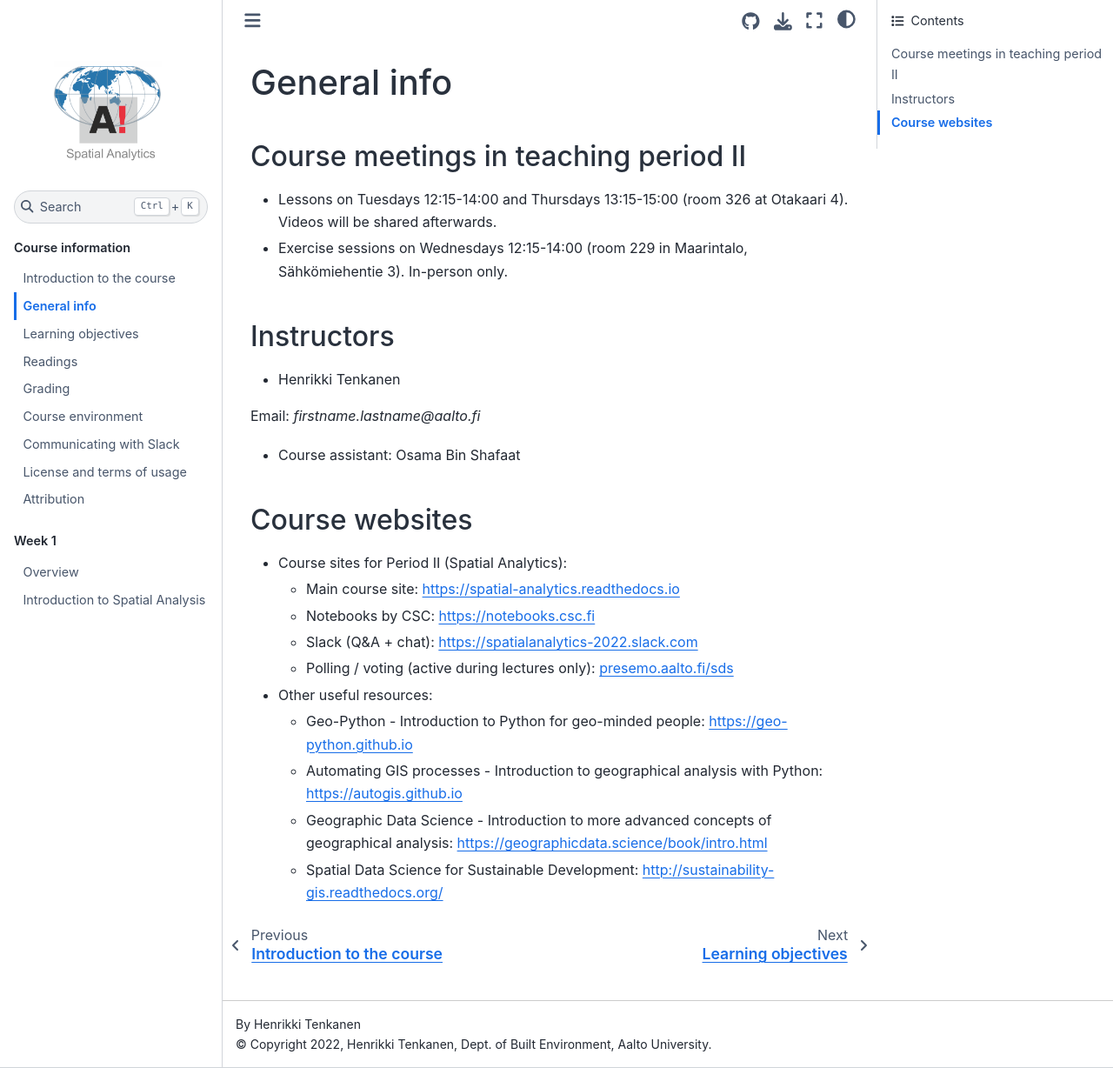
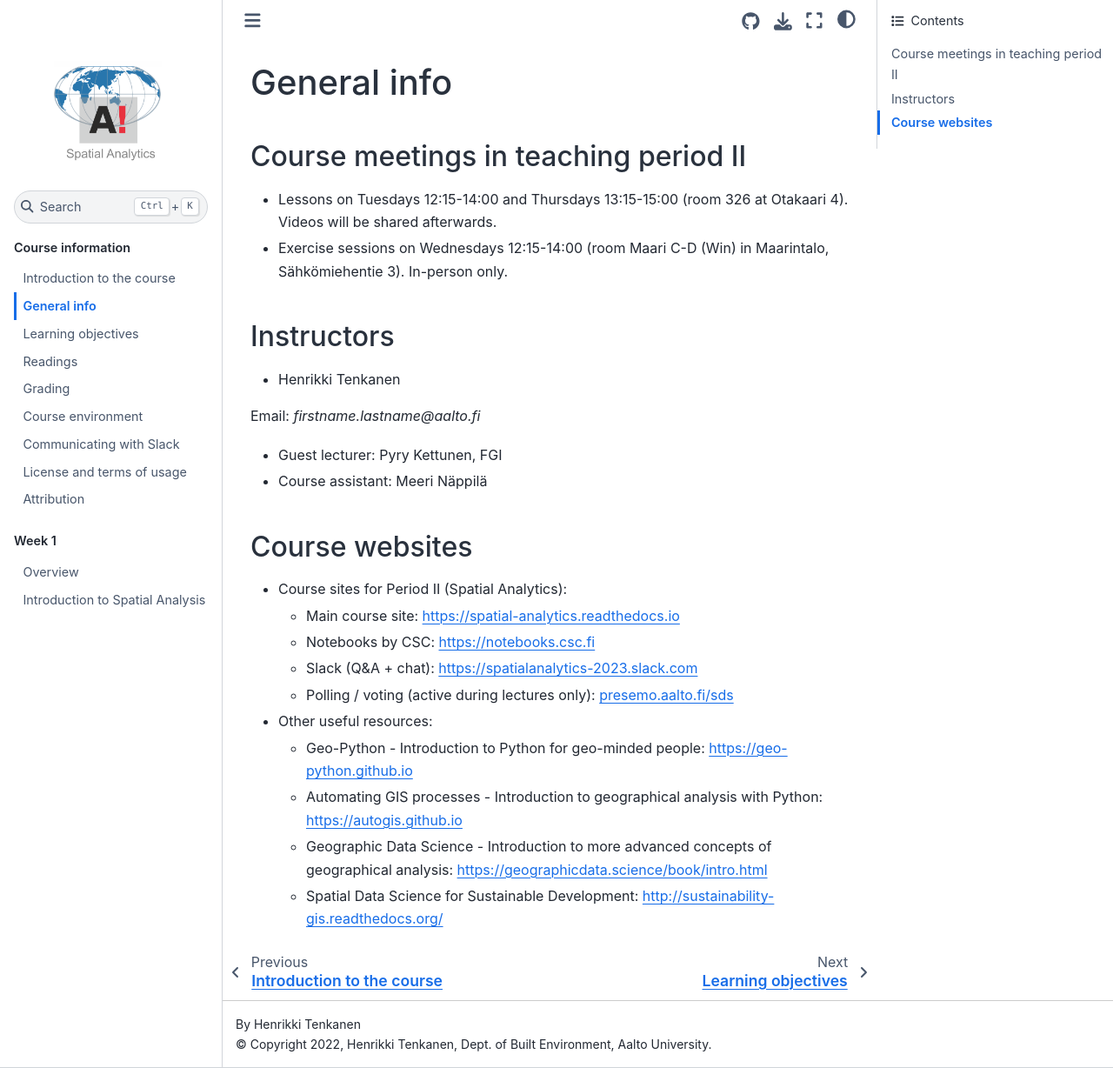
Before and after one commit to AaltoGIS/Spatial-Analytics, a Sphinx documentation site: the page built from source/course-info/course-info.rst, in a window 1280 px wide and 1228 px high. Shown: the whole window at 87% size. Built offline with Sphinx 7.4.7 and the Sphinx Book theme 1.1.4, drawn with Linux system fonts in a browser that asks for light colours; pages that are not in the unit, such as notebooks, are missing from menus.

Commit message:
Update course info

```diff
--- a/source/course-info/course-info.rst
+++ b/source/course-info/course-info.rst
@@ -5,7 +5,7 @@ Course meetings in teaching period II
 -------------------------------------
 
 - Lessons on Tuesdays 12:15-14:00 and Thursdays 13:15-15:00 (room 326 at Otakaari 4). Videos will be shared afterwards.
-- Exercise sessions on Wednesdays 12:15-14:00 (room 229 in Maarintalo, Sähkömiehentie 3). In-person only.
+- Exercise sessions on Wednesdays 12:15-14:00 (room Maari C-D (Win) in Maarintalo, Sähkömiehentie 3). In-person only.
 
 Instructors
 -----------
@@ -14,7 +14,9 @@ Instructors
 
 Email: *firstname.lastname@aalto.fi*
 
-* Course assistant: Osama Bin Shafaat
+* Guest lecturer: Pyry Kettunen, FGI
+
+* Course assistant: Meeri Näppilä
 
 Course websites
 ---------------
@@ -23,7 +25,7 @@ Course websites
 
   - Main course site: `<https://spatial-analytics.readthedocs.io>`_
   - Notebooks by CSC: `<https://notebooks.csc.fi>`_
-  - Slack (Q&A + chat): `<https://spatialanalytics-2022.slack.com>`_
+  - Slack (Q&A + chat): `<https://spatialanalytics-2023.slack.com>`_
   - Polling / voting (active during lectures only): `presemo.aalto.fi/sds <https://presemo.aalto.fi/sds/>`__
 
 - Other useful resources:
```
